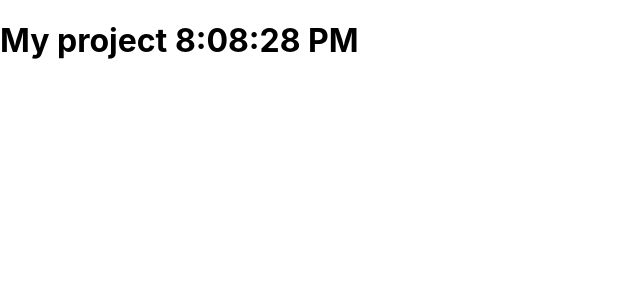
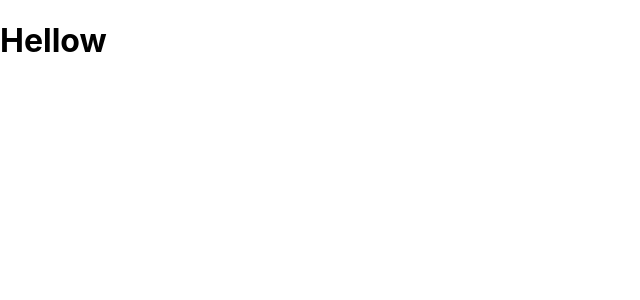
Before and after one commit to yoneshinzato/react-project, a React (Create React App) app: page / in a window 1280 px wide. Shown: the top 300 px of the page, without its empty margins (0-640 px from the left). Built offline with nearby package versions, Linux system fonts and the light colour scheme.

Commit message:
events 1

```diff
--- a/src/App.js
+++ b/src/App.js
@@ -4,32 +4,11 @@ import React, { Component } from 'react'
 
 
 class App extends Component {
-  constructor(props){
-    super(props)
-    this.state = {
-      hora: "00:00:00"
-    }
-  }
-
-  componentDidMount(){
-    setInterval(()=>{
-      this.setState({hora: new Date().toLocaleTimeString()})
-    }, 1000)
-  }
-
-  componentDidUpdate(){
-    console.log('Atualizou!')
-  }
-
-  // shouldComponentUpdate(){
-
-  // }
-
   render(){
     return (
-      <div>
-        <h1>My project {this.state.hora}</h1>
-      </div>
+      <>
+        <h1>Hellow</h1>
+      </>
     )
   }
 }
```
Also changed, not shown: src/components/Member/member.js (added, +13 -0 lines).
